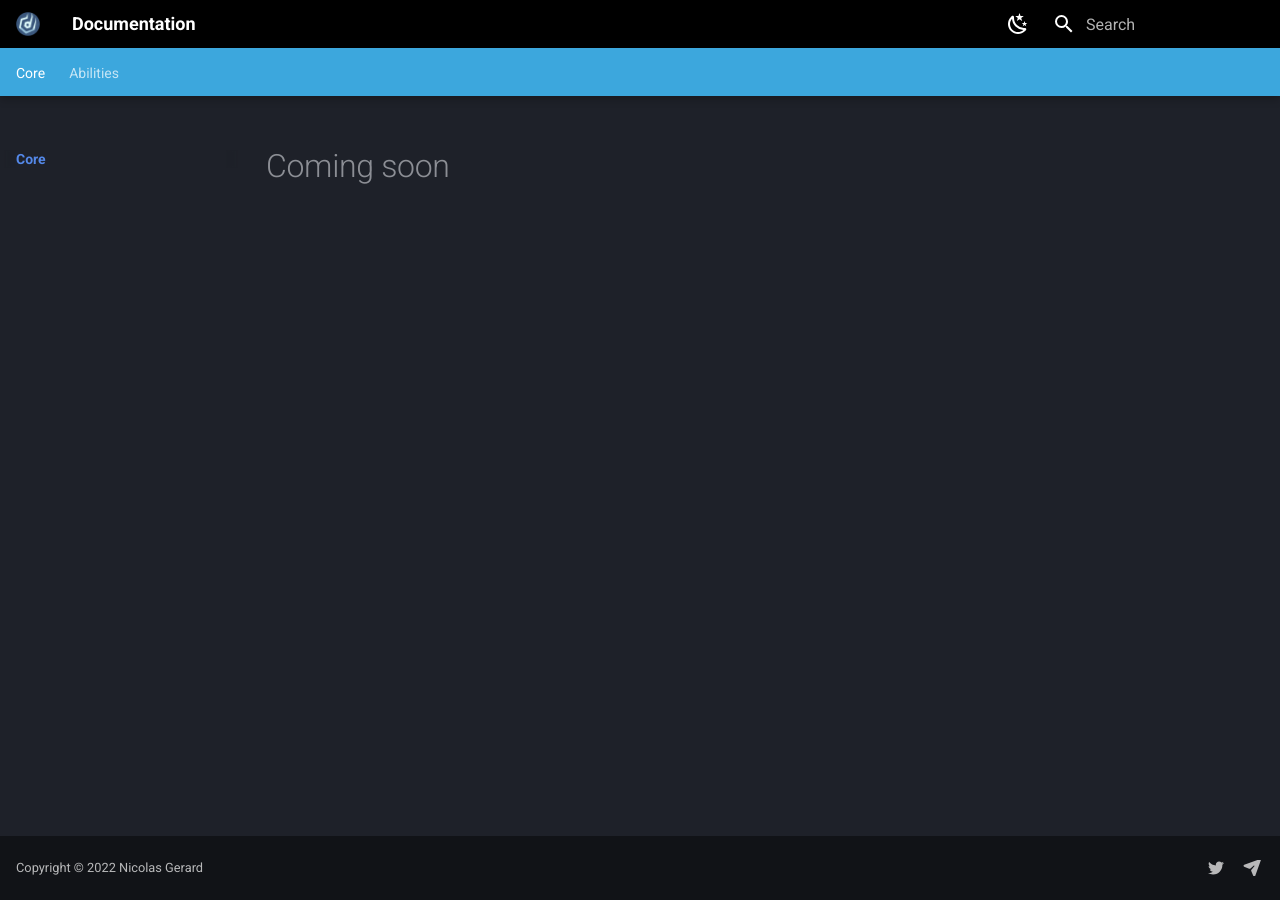
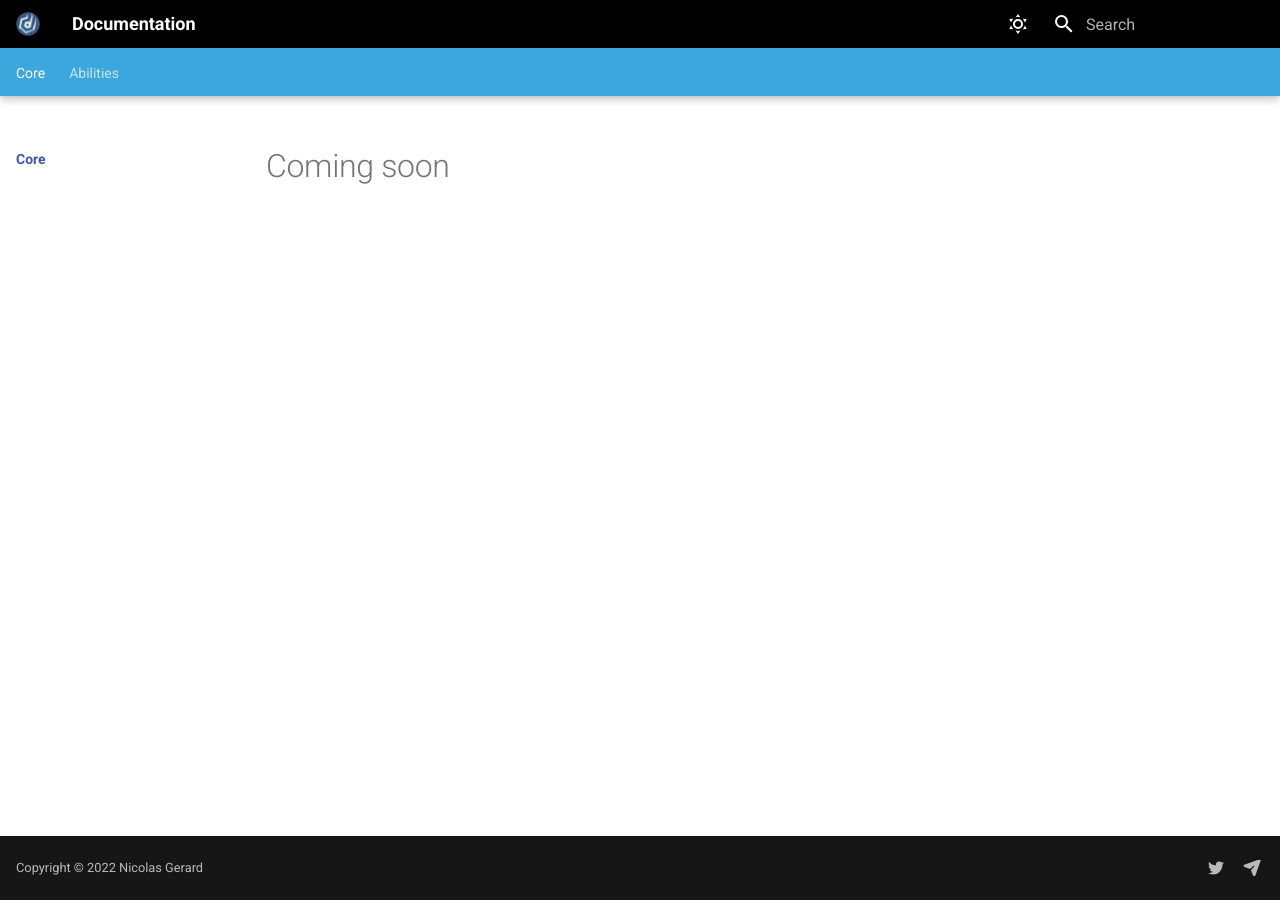
Before and after one commit to daimahou/documentation, an MkDocs documentation site: the page built from docs/core/index.md, in a window 1280 px wide. Built offline with MkDocs 1.6.1 and Material for MkDocs 9.7.7, drawn with Linux system fonts in a browser that asks for light colours.

Commit message:
Make light theme default

```diff
--- a/mkdocs.yml
+++ b/mkdocs.yml
@@ -22,15 +22,15 @@ theme:
     - navigation.indexes
 
   palette:
+    - scheme: default
+      toggle:
+        icon: material/weather-sunny
+        name: Switch to dark mode
     - scheme: slate
       accent: pink
       toggle:
         icon: material/weather-night
         name: Switch to light mode
-    - scheme: default
-      toggle:
-        icon: material/weather-sunny
-        name: Switch to dark mode
 
 extra:
   social:
```
